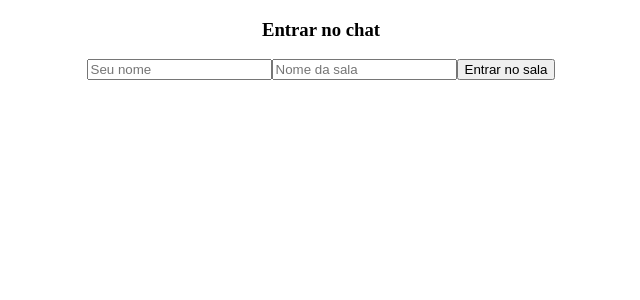
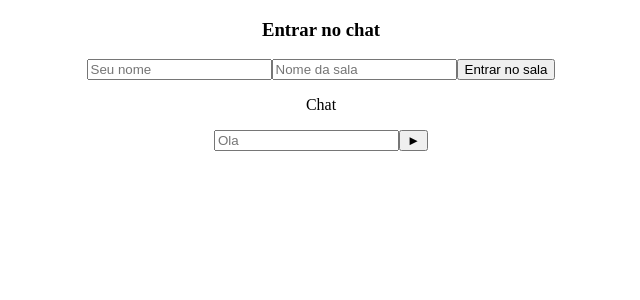
Before and after one commit to matheusOliv23/Chat-React, a React (Create React App) app: page / in a window 1280 px wide. Shown: the top 300 px of the page, without its empty margins (319-959 px from the left). Built offline with nearby package versions, Linux system fonts and the light colour scheme; no server answers.

Commit message:
feat: chat component

```diff
--- a/src/App.tsx
+++ b/src/App.tsx
@@ -1,6 +1,7 @@
 import "./App.css";
 import io from "socket.io-client";
 import { useState } from "react";
+import Chat from "components/Chat";
 
 const socket = io.connect("http://localhost:3001");
 
@@ -8,7 +9,11 @@ function App() {
   const [username, setUsername] = useState("");
   const [room, setRoom] = useState("");
 
-  const joinRoom = () => {};
+  const joinRoom = () => {
+    if (username !== "" && room !== "") {
+      socket.emit("join_room", room);
+    }
+  };
 
   return (
     <div className="App">
@@ -23,7 +28,9 @@ function App() {
         placeholder="Nome da sala"
         onChange={(e) => setRoom(e.target.value)}
       />
-      <button>Entrar no sala</button>
+      <button onClick={joinRoom}>Entrar no sala</button>
+
+      <Chat socket={socket} username={username} room={room} />
     </div>
   );
 }
--- /dev/null
+++ b/src/components/Chat/index.tsx
@@ -0,0 +1,20 @@
+import React from "react";
+
+type ChatTypes = {
+  socket: SocketIOClient.Socket;
+  username: string;
+  room: string;
+};
+
+export default function index({ socket, username, room }: ChatTypes) {
+  return (
+    <div>
+      <p>Chat</p>
+      <div></div>
+      <div>
+        <input type="text" placeholder="Ola" />
+        <button>&#9658;</button>
+      </div>
+    </div>
+  );
+}
--- a/tsconfig.json
+++ b/tsconfig.json
@@ -6,6 +6,7 @@
       "dom.iterable",
       "esnext"
     ],
+    "baseUrl": "src",
     "allowJs": true,
     "skipLibCheck": true,
     "esModuleInterop": true,
```
